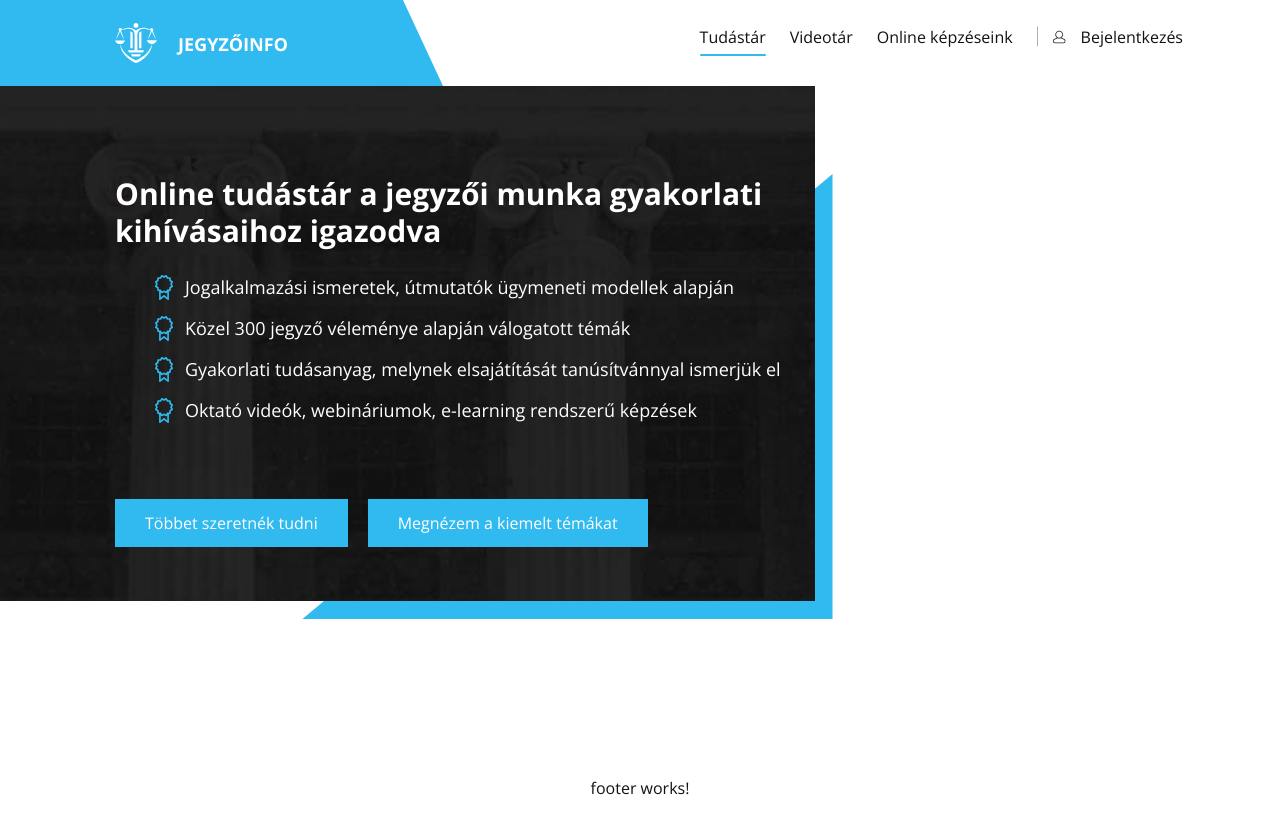
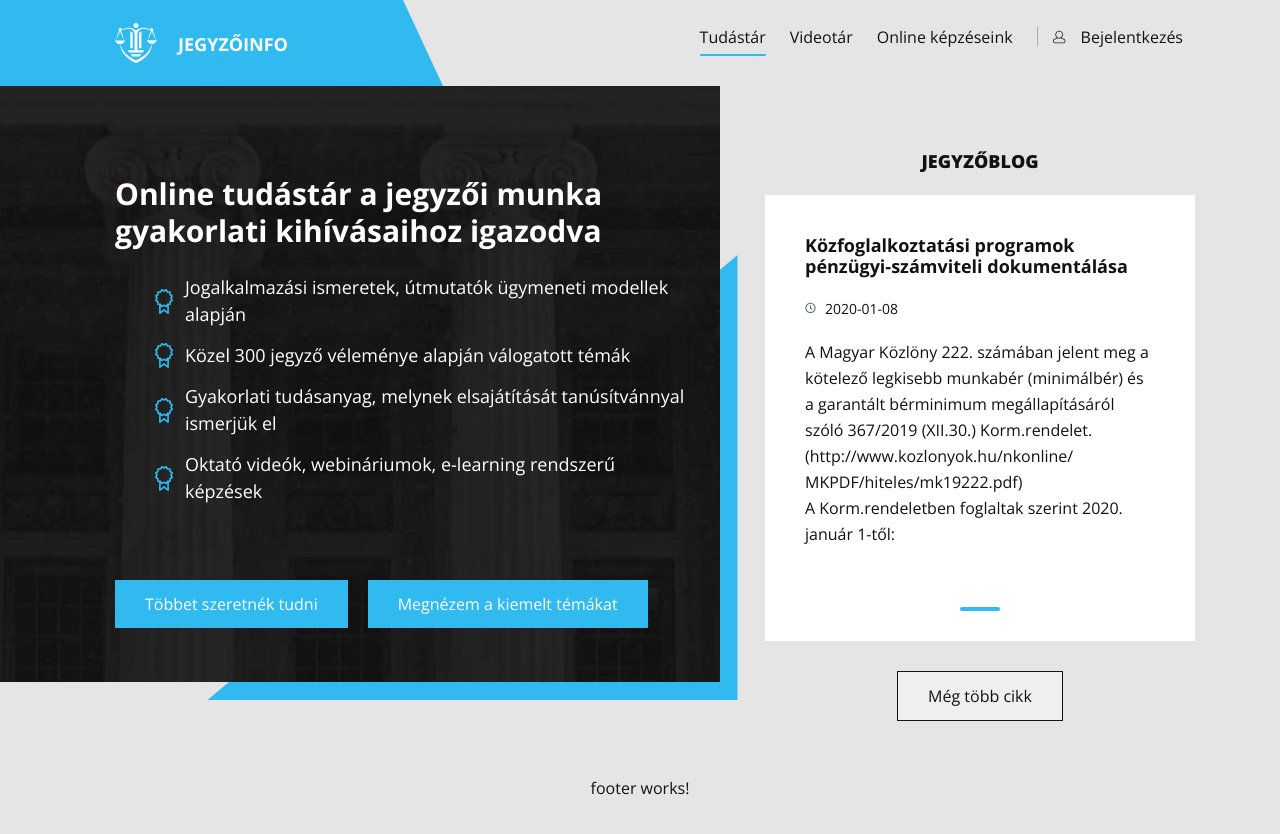
Before and after one commit to Kalamane264/Jinfo, an Angular app in the folder JegyzoInfo/ClientApp/: page /home in a window 1280 px wide. Shown: the top 834 px of the page. Built offline with nearby package versions, Linux system fonts and the light colour scheme.

Commit message:
homeHeader done

```diff
--- a/JegyzoInfo/ClientApp/src/app/components/home/home.component.html
+++ b/JegyzoInfo/ClientApp/src/app/components/home/home.component.html
@@ -1,7 +1,7 @@
 <header>
   <div class="container">
     <div class="row">
-      <div class="col-md-8">
+      <div class="col-md-7">
         <div class="leftSide">
           <section>
             <h1>
@@ -32,9 +32,32 @@
           </section>
         </div>
       </div>
-      <div class="col-md-4">
+      <div class="col-md-5">
         <div class="rightSide">
-
+          <section>
+            <h2>
+              JEGYZŐBLOG
+            </h2>
+            <div class="whiteBack">
+              <h3>
+                Közfoglalkoztatási programok pénzügyi-számviteli dokumentálása
+              </h3>
+              <span class="date">
+                2020-01-08
+              </span>
+              <p>
+                A Magyar Közlöny 222. számában jelent meg a kötelező legkisebb munkabér (minimálbér) és a garantált bérminimum
+                megállapításáról szóló 367/2019 (XII.30.) Korm.rendelet. (http://www.kozlonyok.hu/nkonline/ MKPDF/hiteles/mk19222.pdf)
+                <br/>A Korm.rendeletben foglaltak szerint 2020. január 1-től:
+              </p>
+              <hr/>
+            </div>
+            <div class="buttonWrap">
+              <button class="transparent">
+                Még több cikk
+              </button>
+            </div>
+          </section>
         </div>
       </div>
     </div>
--- a/JegyzoInfo/ClientApp/src/app/components/home/home.component.scss
+++ b/JegyzoInfo/ClientApp/src/app/components/home/home.component.scss
@@ -59,4 +59,45 @@ header{
       }
     }
   }
+  .rightSide{
+    padding-left: 15px;
+    section{
+      h2{
+        text-align: center;
+        font-size: 18px;
+        font-weight: 800;
+        margin-top: 65px;
+        margin-bottom: 22px;
+      }
+      .whiteBack{
+        background-color: white;
+        padding: 40px 40px 30px 40px;
+        h3{
+          font-size: 18px;
+          font-weight: 700;
+        }
+        span.date{
+          display: flex;
+          font-size: 14px;
+          background-image: url("/assets/img/smallClock.svg");
+          background-repeat: no-repeat;
+          background-position: left center;
+          padding-left: 20px;
+          margin: 20px 0;
+        }
+        p{
+          line-height: 26px;
+        }
+        hr{
+          width: 40px;
+          height: 4px;
+          margin: 60px auto 0 auto;
+        }
+      }
+      .buttonWrap{
+        padding-top: 30px;
+        text-align: center;
+      }
+    }
+  }
 }
--- a/JegyzoInfo/ClientApp/src/styles.scss
+++ b/JegyzoInfo/ClientApp/src/styles.scss
@@ -1,4 +1,4 @@
-@import url('https://fonts.googleapis.com/css2?family=Open+Sans:ital,wght@0,300;0,400;0,600;0,700;1,300;1,400;1,600;1,700&display=swap');
+@import url('https://fonts.googleapis.com/css2?family=Open+Sans:ital,wght@0,300;0,400;0,600;0,700;0,800;1,300;1,400;1,600;1,700;1,800&display=swap');
 
 @import "~bootstrap/scss/bootstrap.scss";
 @import "varsAndMixins.scss";
@@ -6,7 +6,8 @@
 body{
   font-family: 'Open Sans', 'Helvetica Neue', sans-serif;
   font-size: 16px;
-  color: #121212;
+  background-color: #E5E5E5;
+  color: $dark;
   min-height: 2500px;
 }
 a, a:hover, a:visited{ color: inherit; text-decoration: none;}
@@ -14,9 +15,16 @@ h1, h2, h3, ul, p{ padding: 0; margin: 0; }
 hr{ border: 0; height: 2px; border-radius: 2px; background-color: $blue; margin: 5px 0; width: 100%; }
 ul{ list-style: none; }
 
-button.defaultBlue{
+button{
   padding: 12px 30px;
-  border: 0;
-  background-color: $blue;
-  color: white;
+  font-size: 16px;
+  &.defaultBlue{
+    border: 0;
+    background-color: $blue;
+    color: white;
+  }
+  &.transparent{
+    color: $dark;
+    border: 1px solid $dark;
+  }
 }
--- a/JegyzoInfo/ClientApp/src/varsAndMixins.scss
+++ b/JegyzoInfo/ClientApp/src/varsAndMixins.scss
@@ -1 +1,2 @@
 $blue: #30BAEF;
+$dark: #121212;
```
Also changed, not shown: JegyzoInfo/ClientApp/src/assets/img/smallClock.svg (added).
